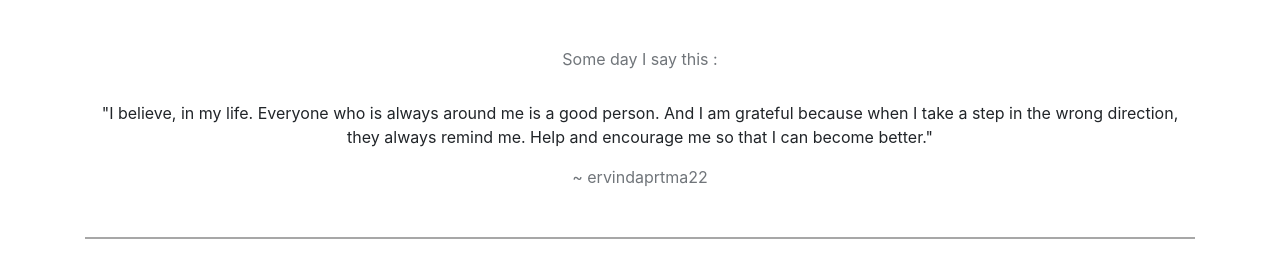
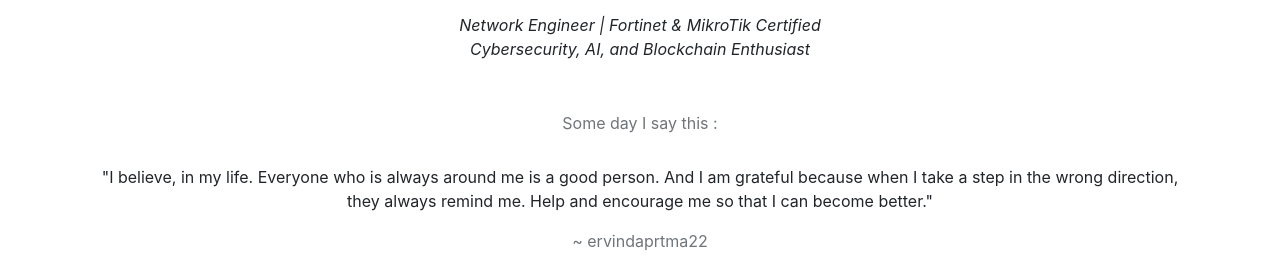
Before and after one commit to ervindaprtma/ervindaprtma.github.io, a plain HTML site: page content/certificate.html in a window 1280 px wide. Shown: the part 400-680 px from the top of the page. Drawn offline with nearby package versions, Linux system fonts and the light colour scheme; a script that the page names is missing.

Commit message:
Add new profile title

```diff
--- a/content/certificate.html
+++ b/content/certificate.html
@@ -74,7 +74,8 @@
                         <br>
                         <div class="col-lg-12 col-md-6 justify-content-center text-center">
                             <h4>Ervinda Pratama</h4>
-                            <p>Network Engineer & IT Support</p>
+                            <p>Network Engineer & IT Support</p><p><i>Network Engineer | Fortinet & MikroTik Certified<br>
+                                Cybersecurity, AI, and Blockchain Enthusiast</i></p>
                         </div>
                         <div class="col-lg-12 col-md-6 justify-content-center text-center">
                             <br>
```
Also changed, not shown: content/about.html (+2 -1 lines), content/experience_skill.html (+2 -1 lines), index.html (+2 -1 lines).
